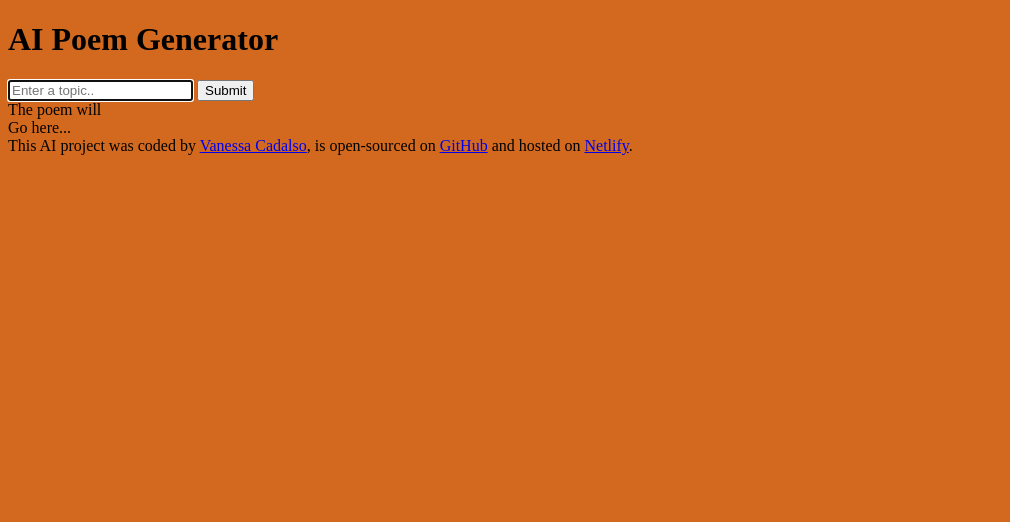
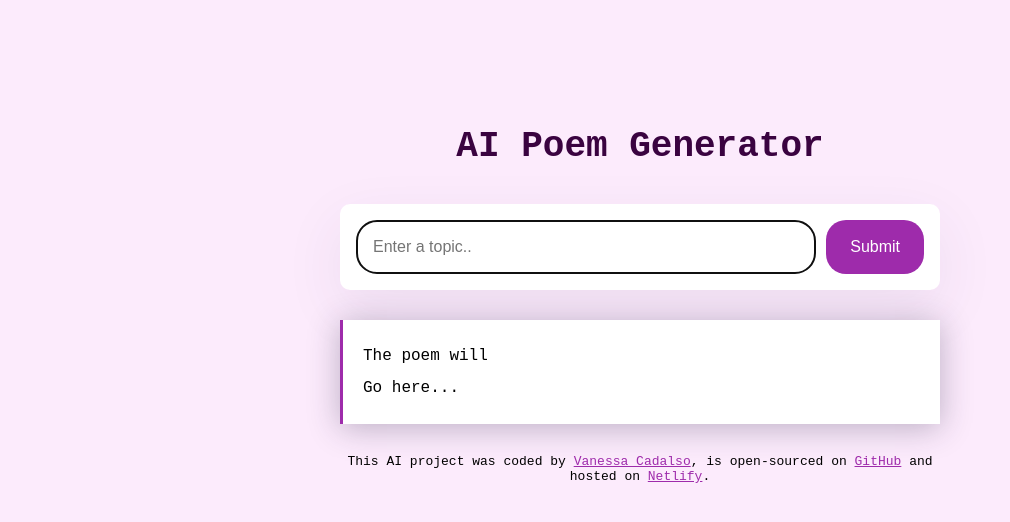
Before and after one commit to vcadalso/poem-generator, a plain HTML site: page index.html in a window 1280 px wide. Shown: the whole page, without its empty margins (0-1010 px from the left). Drawn offline with Linux system fonts and the light colour scheme.

Commit message:
Added css styling

```diff
--- a/index.html
+++ b/index.html
@@ -8,6 +8,7 @@
     <title>AI Poem Generator</title>
   </head>
   <body>
+    <div class="container">
       <header>
         <h1>AI Poem Generator</h1>
       </header>
@@ -20,10 +21,11 @@
             autofocus
             required
             autocomplete="off"
+            class="insructions"
           />
-        <input type="submit" />
+          <input type="submit" class="button" />
         </form>
-      <div>
+        <div class="poem">
           The poem will
           <br />
           Go here...
@@ -38,5 +40,6 @@
         hosted on
         <a href="https://vs-ai-poem-generator.netlify.app/"> Netlify</a>.
       </footer>
+    </div>
   </body>
 </html>
--- a/src/style.css
+++ b/src/style.css
@@ -1,3 +1,61 @@
 body {
-  background-color: chocolate;
+  background-color: #fcebfc;
+  font-family: monospace;
 }
+a {
+  color: #9e2bab;
+}
+.container {
+  margin: 120px auto;
+  max-width: 600px;
+}
+header {
+  margin-bottom: 30px;
+}
+h1 {
+  text-align: center;
+  font-weight: 800;
+  font-size: 36px;
+  line-height: 1.5;
+  color: #3a0340;
+}
+form {
+  padding: 16px;
+  background-color: white;
+  box-shadow: 0px 20px 60px rgba(65, 50, 100, 0.08);
+  border-radius: 10px;
+  margin-bottom: 30px;
+  display: flex;
+}
+.insructions {
+  padding: 16px;
+  border: 1px solid rgba(39, 33, 66, 0.5);
+  width: 80%;
+  font-size: 16px;
+  border-radius: 20px;
+  line-height: 20px;
+  color: #272044;
+}
+.button {
+  margin-left: 10px;
+  background: #9e2bab;
+  color: white;
+  border: none;
+  width: 100px;
+  font-size: 16px;
+  border-radius: 20px;
+  padding: 14px 24px;
+}
+.poem {
+  font-size: 16px;
+  background-color: white;
+  padding: 20px;
+  line-height: 2;
+  border-left: 3px solid #9e2bab;
+  box-shadow: 0px 4px 30px 0px rgba(39, 33, 66, 0.3);
+}
+footer {
+  text-align: center;
+  font-size: 13px;
+  margin-top: 30px;
+}
```
Lines whose indentation alone changed are shown as unchanged.
